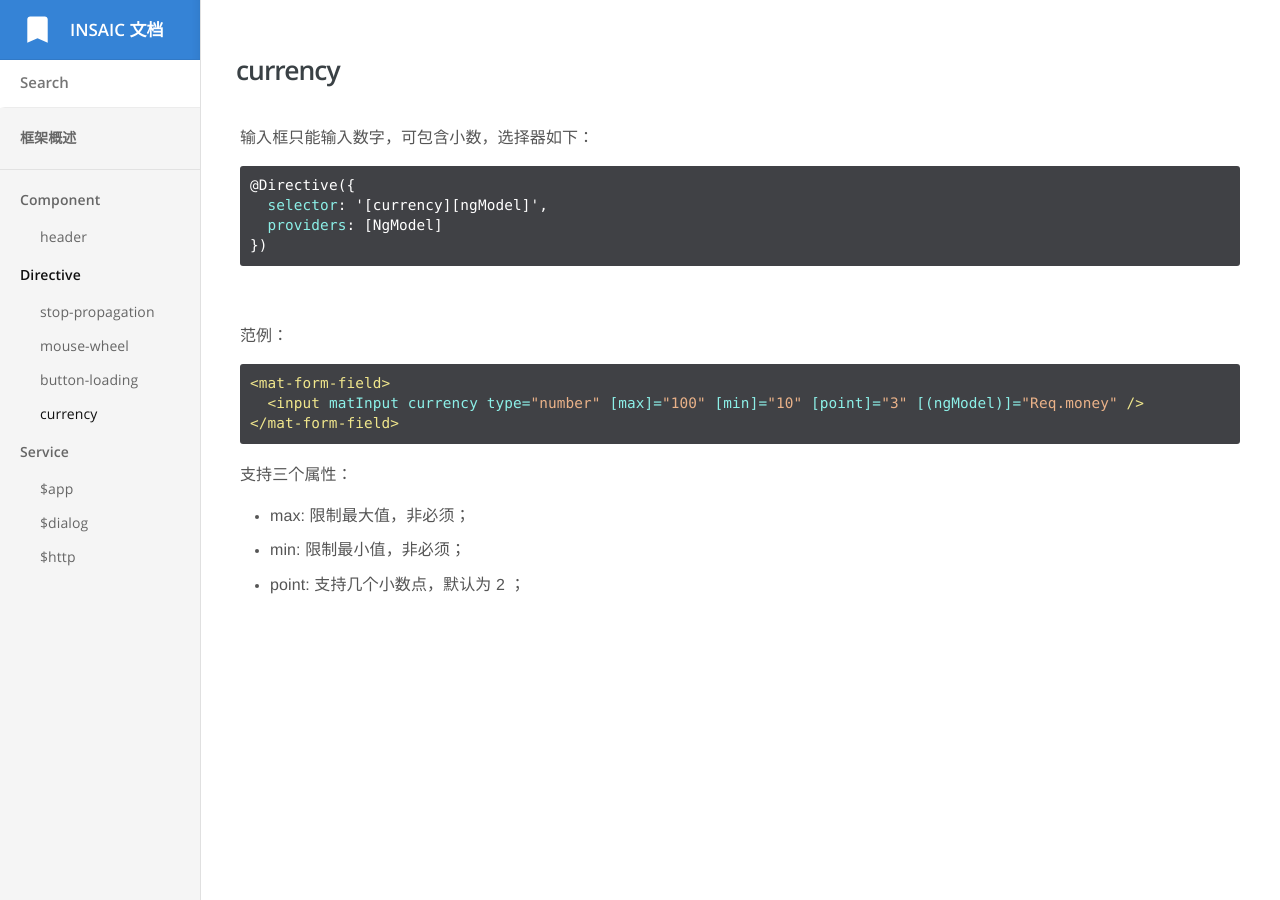
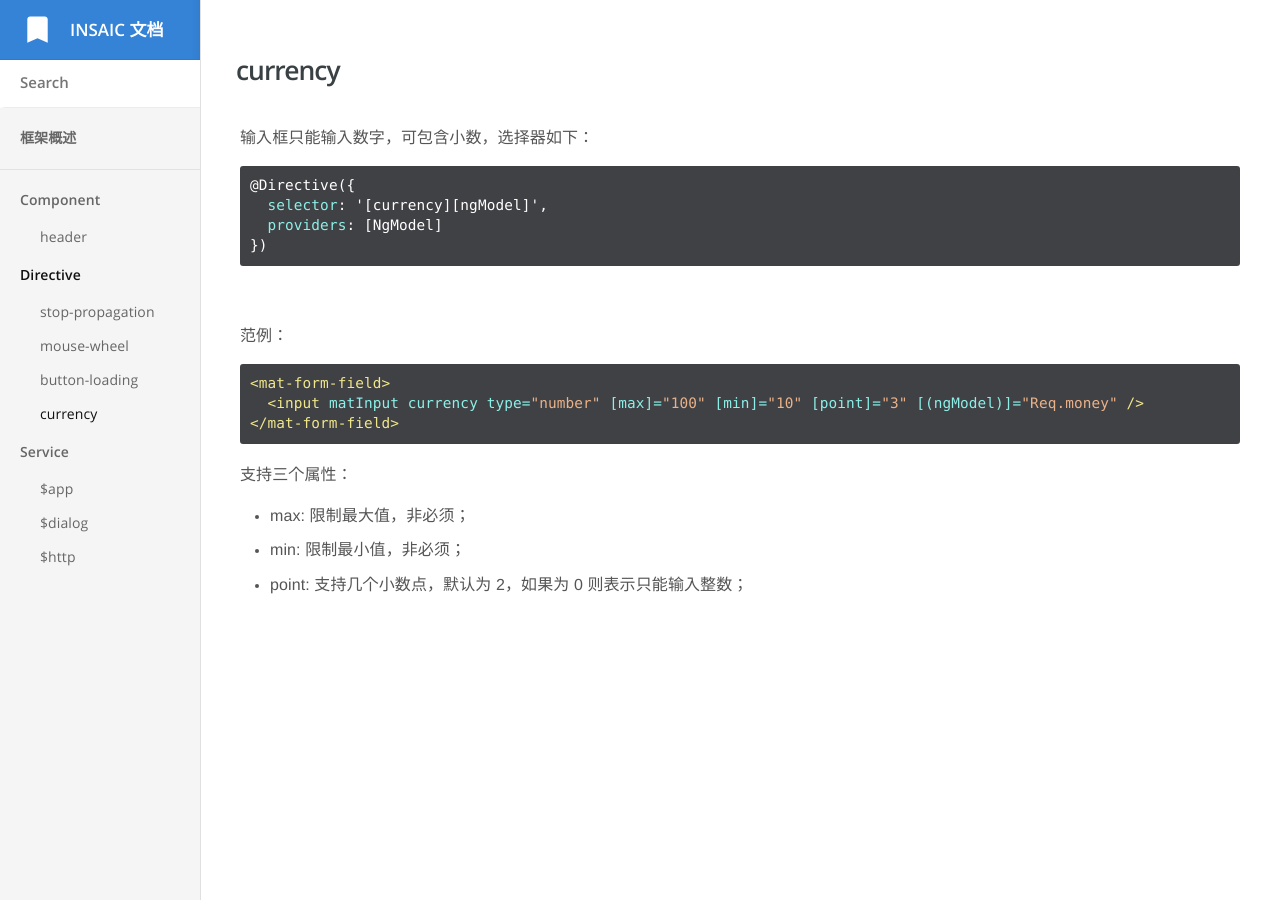
Before and after one commit to insaic/insaic.github.io, a Jekyll site: the page built from _docs/directive/currency.md, in a window 1280 px wide. Built offline with Jekyll 4.4.1, drawn with Linux system fonts in a browser that asks for light colours.

Commit message:
Update currency.md

```diff
--- a/_docs/directive/currency.md
+++ b/_docs/directive/currency.md
@@ -27,4 +27,4 @@ order: 4
 
 * max: 限制最大值，非必须；
 * min: 限制最小值，非必须；
-* point: 支持几个小数点，默认为 2 ；
+* point: 支持几个小数点，默认为 2，如果为 0 则表示只能输入整数；
```
